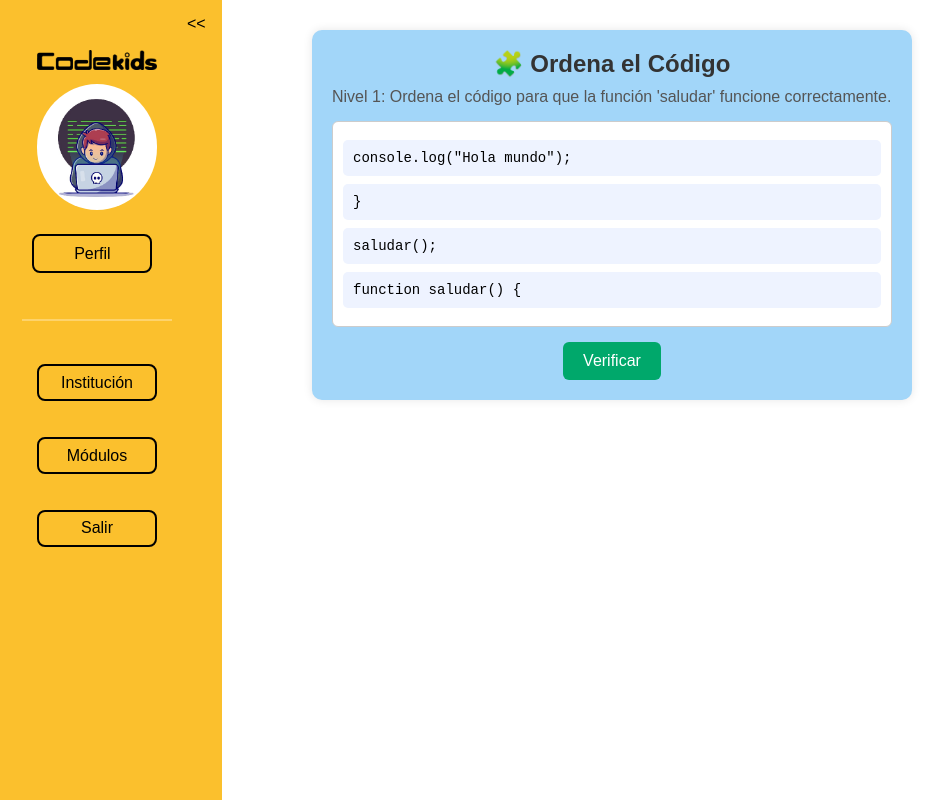
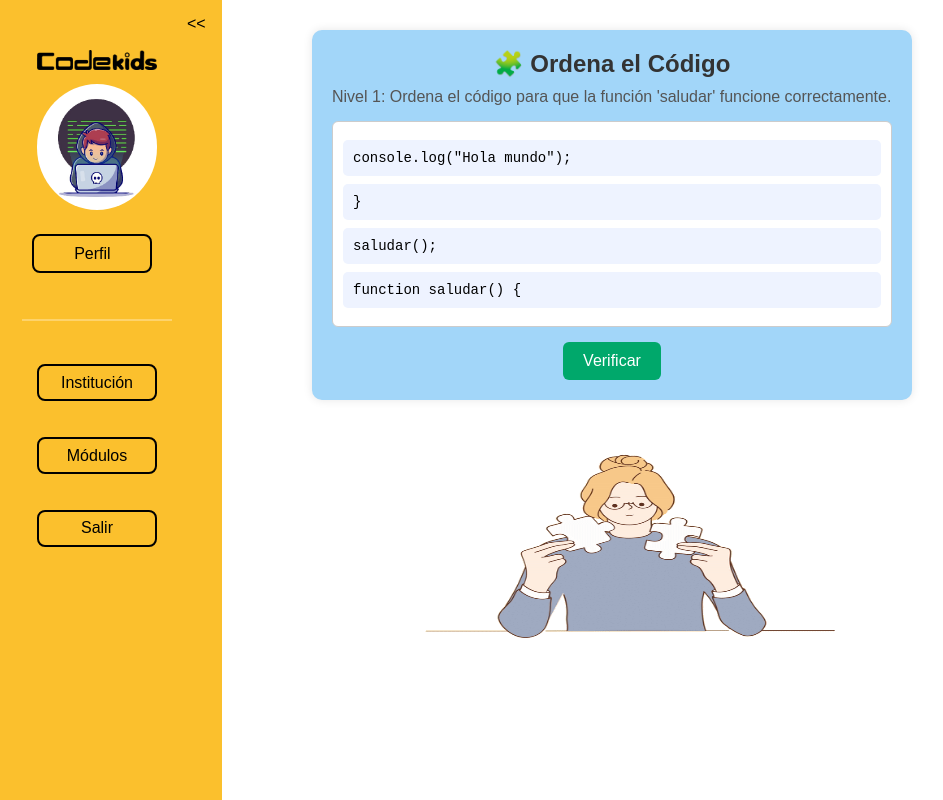
Before and after one commit to Darpsi/Frontend-CodeKids, a React (Create React App) app: page /sorter in a window 1280 px wide. Shown: the whole page, without its empty margins (28-971 px from the left). Built offline with nearby package versions, Linux system fonts and the light colour scheme; a web font is replaced by a local one.

Commit message:
Todas las mejoras visuales

```diff
--- a/src/assets/styles/minigames/Code-sorter.css
+++ b/src/assets/styles/minigames/Code-sorter.css
@@ -100,3 +100,12 @@
     font-size: 18px;
     color: #222;
   }
+
+  .code-sorter-puzzle {
+    position: absolute;
+    top: 445px;
+    left: 27%;
+    width: 650px;
+    height: 200px;
+    z-index: 10;
+  }
--- a/src/assets/styles/minigames/Maze.css
+++ b/src/assets/styles/minigames/Maze.css
@@ -94,3 +94,12 @@
   .code-maze-return:hover {
     background-color: #5a6268;
   }
+
+  .code-maze-thinking {
+    position: absolute;
+    top: 370px;
+    left: 20%;
+    width: 800px;
+    height: 275px;
+    z-index: 10;
+  }
--- a/src/components/minigames/Codesorter.jsx
+++ b/src/components/minigames/Codesorter.jsx
@@ -1,6 +1,7 @@
 import React, { useEffect, useState } from "react";
 import "../../assets/styles/minigames/Code-sorter.css";
 import BarraLateral from "./../Sidebar";
+import "../../assets/images/levels/puzzlew.gif";
 
 const CodeSorter = ({ levels }) => {
   const [currentLevel, setCurrentLevel] = useState(0);
@@ -85,6 +86,9 @@ const CodeSorter = ({ levels }) => {
       <BarraLateral />
       <h2 className="code-sorter-title">🧩 Ordena el Código</h2>
       <p className="code-sorter-prompt">{currentPrompt}</p>
+      <img className="code-sorter-puzzle"
+      src={require("../../assets/images/levels/puzzlew.gif")}
+      alt="Puzzle GIF" />
 
       <div className="code-sorter-blocks">
         {blocks.map((line, index) => (
--- a/src/components/minigames/Maze.jsx
+++ b/src/components/minigames/Maze.jsx
@@ -1,6 +1,7 @@
 import React, { useState } from "react";
 import "../../assets/styles/minigames/Maze.css";
 import "../../assets/styles/minigames/Maze.css";import BarraLateral from "./../Sidebar";
+import "../../assets/images/levels/thinkinw.gif";
 
 const CodeMaze = ({ levels }) => {
   const [currentLevel, setCurrentLevel] = useState(0);
@@ -39,6 +40,11 @@ const CodeMaze = ({ levels }) => {
     <div className="code-maze-card">
         <BarraLateral />
       <h2 className="code-maze-title">🧠 Decisiones Lógicas</h2>
+      <img
+        className="code-maze-thinking"
+        src={require("../../assets/images/levels/thinkinw.gif")}
+        alt="thinking"
+      />
       <p className="code-maze-prompt">{level.prompt}</p>
 
       {level.steps.map((step, index) => (
```
Also changed, not shown: src/assets/images/levels/puzzlew.gif (added), src/assets/images/levels/thinkinw.gif (added).
